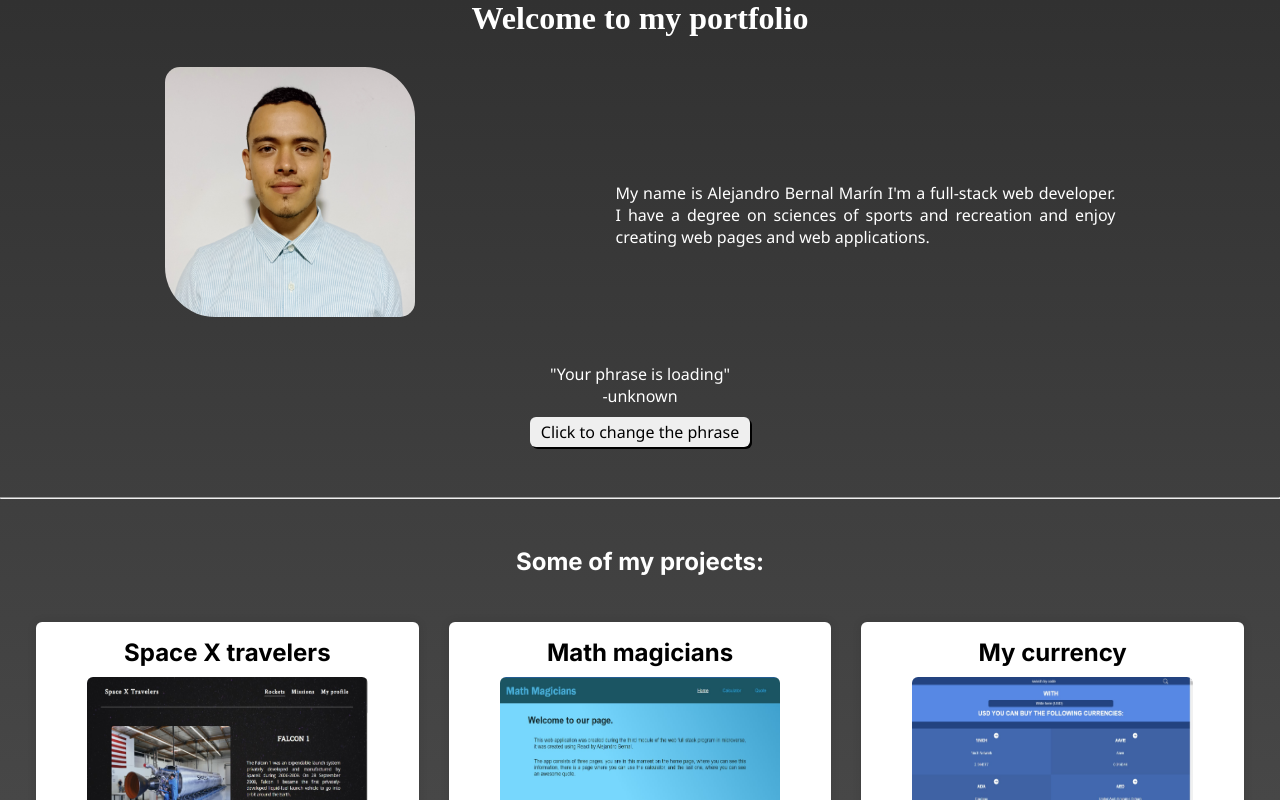
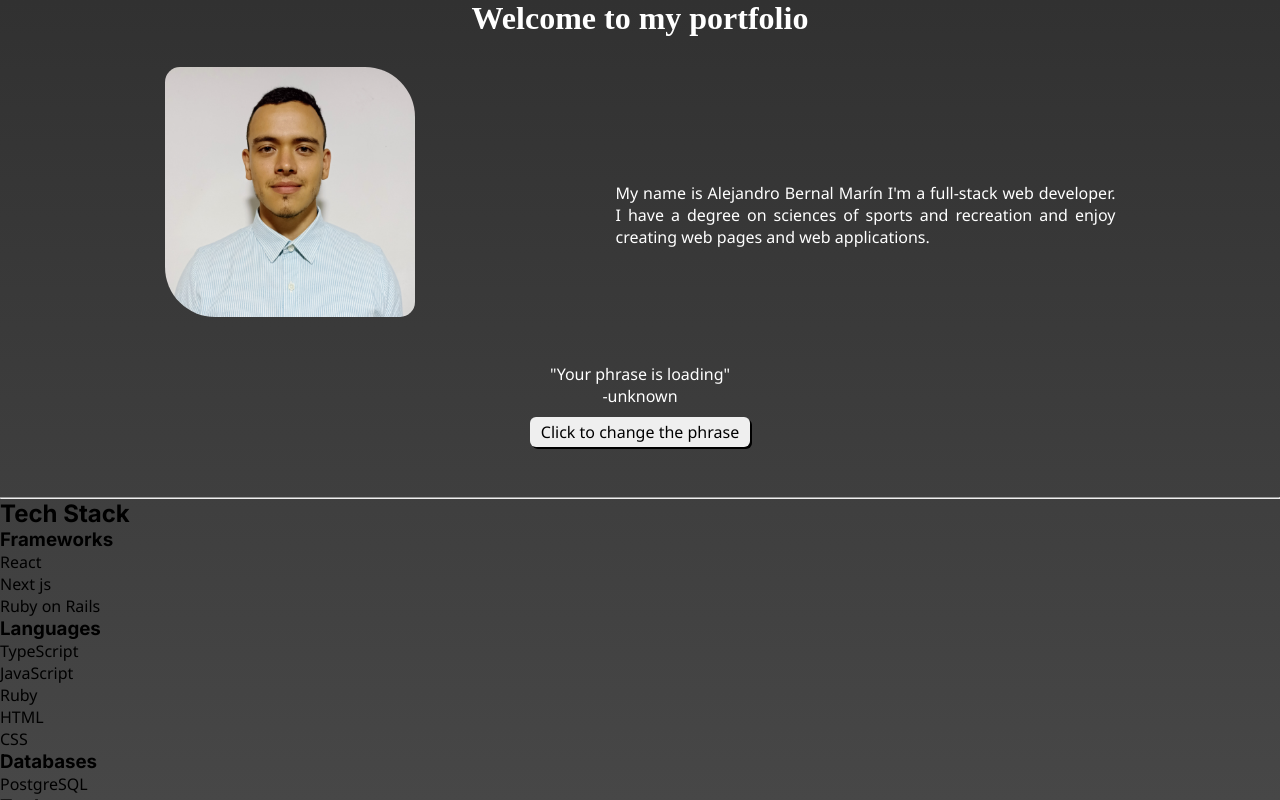
Before and after one commit to Alejandro-Bernal-M/alejandro-bernal-marin, a Next.js app: page / in a window 1280 px wide. Built offline with nearby package versions, Linux system fonts and the light colour scheme; no server answers; a web font is replaced by a local one.

Commit message:
Add techCard component without styles

```diff
--- a/src/app/page.tsx
+++ b/src/app/page.tsx
@@ -1,6 +1,7 @@
 'use client';
 
 import About from "@/components/about"
+import Tech from "@/components/Tech";
 import ProjectsSection from "@/components/ProjectsSection";
 import Contact from "@/components/Contact";
 import { useEffect, useState } from 'react';
@@ -25,6 +26,8 @@ export default function Home() {
       <h1 className='mainTitle'>Welcome to my portfolio</h1>
       <About phraseData={phraseData} counter={counter} setCounter={setCounter}/>
       <hr />
+      <Tech />
+      <hr />
       <ProjectsSection />
       <hr />
       <Contact />
--- /dev/null
+++ b/src/components/TechCard.tsx
@@ -0,0 +1,21 @@
+import exp from "constants";
+
+type TechCardProps = {
+  title: string;
+  stack: string[];
+}
+
+function TechCard({title, stack}: TechCardProps) {
+  return (
+    <div className="tech-card">
+      <h3>{title}</h3>
+      {stack.map((tech) => {
+        return (
+          <p key={tech}>{tech}</p>
+        )
+      })}
+    </div>
+  )
+}
+
+export default TechCard;
```
